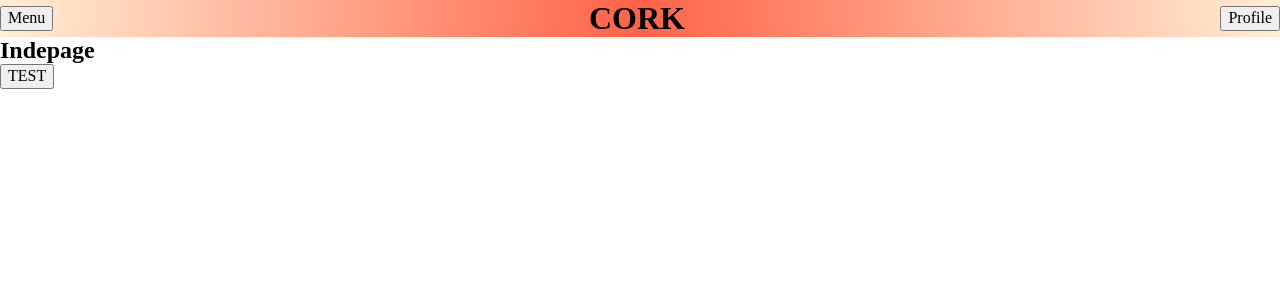
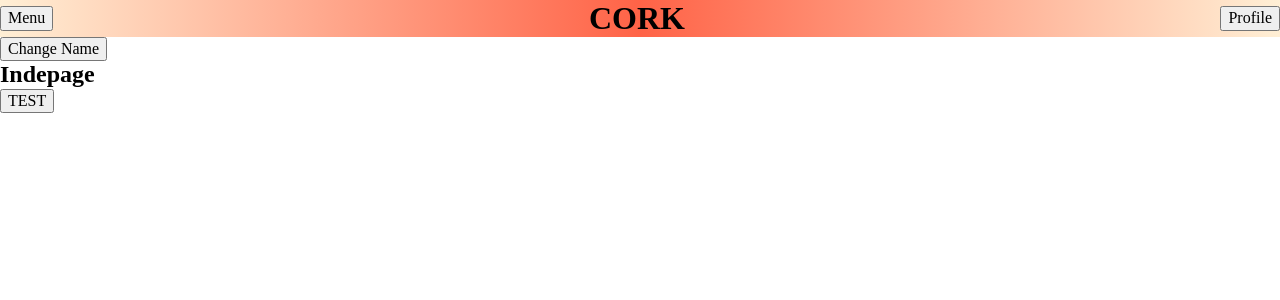
Before and after one commit to neil-berg/cork, a React (Create React App) app in the folder client/: page / in a window 1280 px wide. Shown: the top 300 px of the page. Built offline with nearby package versions, Linux system fonts and the light colour scheme.

Commit message:
demo context of user name

```diff
--- a/client/src/App.js
+++ b/client/src/App.js
@@ -1,15 +1,23 @@
-import React from 'react';
+import React, { useState } from 'react';
 import { Route, Switch } from 'react-router';
 
+import UserContext from './context/UserContext';
 import Home from './pages/Home';
 import NotFound from './pages/NotFound';
 
-const App = () => (
+const App = () => {
+  const [name, setName] = useState('');
+
+  return (
     <div>
+      <UserContext.Provider value={[name, setName]}>
         <Switch>
           <Route exact path="/" component={Home} />
           <Route component={NotFound} />
         </Switch>
+      </UserContext.Provider>
     </div>
   );
+};
+
 export default App;
--- /dev/null
+++ b/client/src/context/UserContext.js
@@ -0,0 +1,5 @@
+import React from 'react';
+
+const UserContext = React.createContext(['', () => {}]);
+
+export default UserContext;
--- a/client/src/pages/Home.js
+++ b/client/src/pages/Home.js
@@ -1,6 +1,7 @@
-import React from 'react';
+import React, { useContext } from 'react';
 import axios from 'axios';
 
+import UserContext from '../context/UserContext';
 import Layout from '../components/Layout';
 
 const Home = () => {
@@ -11,8 +12,12 @@ const Home = () => {
     // setPasswords(Object.keys(res.data));
   };
 
+  const [name, setName] = useContext(UserContext);
+
   return (
     <Layout>
+      <h1>{name}</h1>
+      <button onClick={() => setName('Neil')}>Change Name</button>
       <h2>Indepage</h2>
       <button onClick={handleClick}>TEST</button>
     </Layout>
```
Lines whose indentation alone changed are shown as unchanged.
